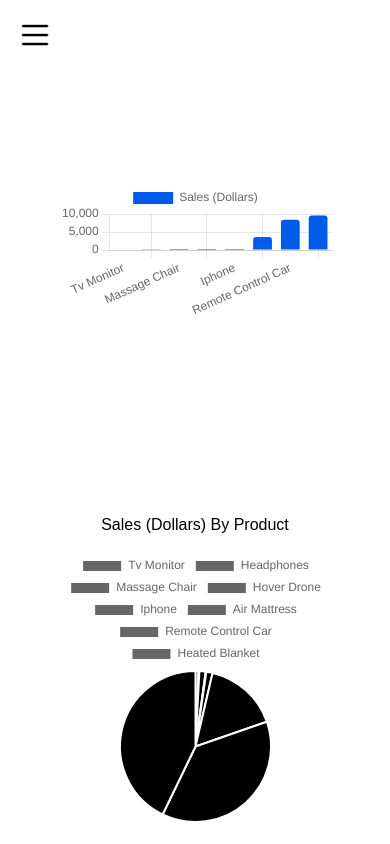
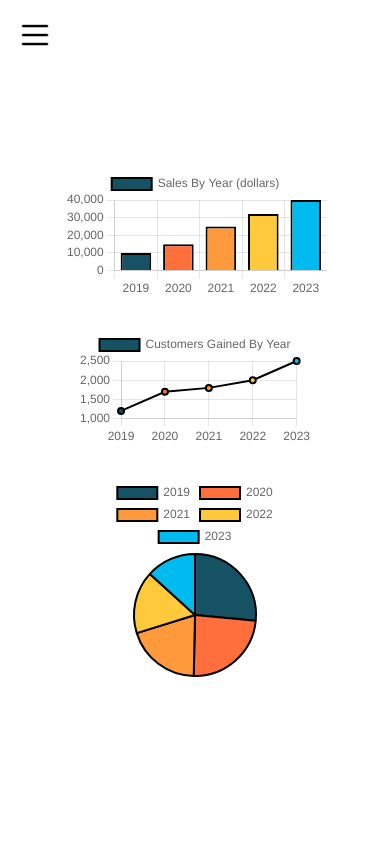
Before and after one commit to hsteele-creator/dashboard, a React (Create React App) app: page /Statistics in a window 390 px wide. Built offline with nearby package versions, Linux system fonts and the light colour scheme.

Commit message:
finished styling charts

```diff
--- /dev/null
+++ b/src/Components/BarChart.js
@@ -0,0 +1,15 @@
+import React from "react";
+import {Bar} from "react-chartjs-2"
+import {Chart as ChartJS} from "chart.js/auto"
+
+
+const BarChart = ({chartData}) => {
+
+    return (
+        <>
+        <Bar data={chartData} />
+        </>
+    )
+}
+
+export default BarChart
--- a/src/Components/Data.js
+++ b/src/Components/Data.js
@@ -114,6 +114,43 @@ const Data = {
       image: heatedblanket,
     },
   ],
+  ChartData :[
+    {
+      id: 1,
+      year : 2019,
+      sales : 10000,
+      customersGained : 1200,
+      customersLost : 200
+    },
+    {
+      id: 2,
+      year : 2020,
+      sales : 15000,
+      customersGained : 1700,
+      customersLost : 180
+    },
+    {
+      id: 3,
+      year : 2021,
+      sales : 25000,
+      customersGained : 1800,
+      customersLost : 150
+    },
+    {
+      id: 4,
+      year : 2022,
+      sales : 32000,
+      customersGained : 2000,
+      customersLost : 125
+    },
+    {
+      id: 5,
+      year : 2023,
+      sales : 40000,
+      customersGained : 2500,
+      customersLost : 100
+    }
+  ]
 };
 
 export default Data;
--- /dev/null
+++ b/src/Components/LineChart.js
@@ -0,0 +1,15 @@
+import React from "react";
+import {Line} from "react-chartjs-2"
+import {Chart as ChartJS} from "chart.js/auto"
+
+
+const LineChart = ({chartData}) => {
+
+    return (
+        <>
+        <Line data={chartData} />
+        </>
+    )
+}
+
+export default LineChart
--- /dev/null
+++ b/src/Components/PieChart.js
@@ -0,0 +1,15 @@
+import React from "react";
+import {Pie} from "react-chartjs-2"
+import {Chart as ChartJS} from "chart.js/auto"
+
+
+const PieChart = ({chartData}) => {
+
+    return (
+        <>
+        <Pie data={chartData} />
+        </>
+    )
+}
+
+export default PieChart
--- a/src/Components/Statistics.css
+++ b/src/Components/Statistics.css
@@ -1,36 +1,80 @@
 #statistics-main {
   display: flex;
-    justify-content: space-between;
+  justify-content: center;
+  align-items: center;
+  height: 100%;
+  width: 100%;
 }
 
 #charts-container {
+  width: 75%;
+  margin: 0 auto;
   display: flex;
-    flex-direction: column;
-    width: 70%;
-    margin: 0 auto;
+  align-items: center;
 }
 
-#bar-chart-container {
-    width: 100%;
-    height: 500px;
+#barchart-container {
+  width: 90%;
   display: flex;
   flex-direction: column;
   justify-content: center;
   align-items: center;
+  height: 400px;
+}
+
+#other-charts-container {
+  display: flex;
+  justify-content: space-evenly;
+  width: 100%;
+}
+
+#line-chart-container {
+  width: 50%;
+  display: flex;
+  align-items: center;
 }
 
 #pie-chart-container {
-    margin-top: 20px;
-    width: 40%;
+  width: 35%;
   display: flex;
   align-items: center;
-    justify-content: center;
-    flex-direction: column-reverse;
+  flex-direction: column;
+}
+
+#other-charts-container p {
+  text-align: center;
+  font-size: 12px;
 }
 
 @media screen and (max-width: 1000px) {
+  #charts-container {
+    height: 100vh;
+  }
+
+  #barchart-container {
+    margin: 0 auto;
+    max-height: 200px;
+  }
+
+  #other-charts-container {
+    flex-direction: column;
+    margin-top: 0;
+  }
+
+  #line-chart-container {
+    width: 90%;
+    display: flex;
+    justify-content: center;
+    margin: 30px auto;
+    max-height: 200px;
+  }
+
   #pie-chart-container {
     width: 100%;
-        margin-top: 0;
+    display: flex;
+    justify-content: center;
+    flex-direction: column;
+    margin: 0 auto;
+    max-height: 200px;
   }
 }
--- a/src/Components/Statistics.js
+++ b/src/Components/Statistics.js
@@ -1,66 +1,95 @@
-import React from "react";
+import React, { useState } from "react";
 import Sidebar from "./Sidebar";
 import "./Statistics.css";
+import BarChart from "./BarChart";
 import { useSelector } from "react-redux";
-import {
-  Chart as ChartJS,
-  CategoryScale,
-  LinearScale,
-  BarElement,
-  Tooltip,
-  Legend,
-  ArcElement,
-} from "chart.js";
-import { Bar, Pie, Line } from "react-chartjs-2";
-
-ChartJS.register(CategoryScale, LinearScale, BarElement, Tooltip, Legend);
-ChartJS.register(ArcElement, Tooltip, Legend);
-ChartJS.register(ArcElement, Tooltip, Legend);
+import LineChart from "./LineChart";
+import PieChart from "./PieChart"
 
 const Statistics = () => {
-  const data = useSelector((state) => state.Products);
-  const chartData = {
-    labels: data.map((product) => product.name),
+  const chartData = useSelector((state) => state.ChartData);
+  const barChartData = {
+    labels: chartData.map((item) => item.year),
     datasets: [
       {
-        label: "Sales (Dollars)",
-        data: data.map((product) => product.sales),
-        backgroundColor: "#005BEB",
-        title: "Price",
-        borderRadius: 3,
-        categoryPercentage: 0.75,
-        responsive: true,
+        label: "Sales By Year (dollars)",
+        data: chartData.map((item) => item.sales),
+        backgroundColor: [
+          "#155263",
+          "#ff6f3c",
+          "#ff9a3c",
+          "#ffc93c",
+          "#00bbf0",
+        ],
+        borderColor: "black",
+        borderWidth: 2,
+      },
+    ],
+  };
+
+  const lineChartData = {
+    labels: chartData.map((item) => item.year),
+    datasets: [
+      {
+        label: "Customers Gained By Year",
+        data: chartData.map((item) => item.customersGained),
+        backgroundColor: [
+          "#155263",
+          "#ff6f3c",
+          "#ff9a3c",
+          "#ffc93c",
+          "#00bbf0",
+        ],
+        borderColor: "black",
+        borderWidth: 2,
       },
     ],
   };
 
   const pieChartData = {
-    labels: data.map((product) => product.name),
+    labels: chartData.map((item) => item.year),
     datasets: [
       {
-        data: data.map((product) => product.sales),
-        backgroundColor: ["03045e", "023e8a", "0077b6", "0096c7", "c00b4d8", "48cae4", "90e0ef", "2b2d42"],
+        label: "Customers Lost By Year",
+        data: chartData.map((item) => item.customersLost),
+        backgroundColor: [
+          "#155263",
+          "#ff6f3c",
+          "#ff9a3c",
+          "#ffc93c",
+          "#00bbf0",
+        ],
+        borderColor: "black",
+        borderWidth: 2,
       },
     ],
   };
 
-  const options = {};
+
+
   return (
-    <>
     <div id="statistics-main">
       <Sidebar />
+
       <div id="charts-container">
-        <div id="bar-chart-container">
-          <Bar data={chartData} />
+        <div id="barchart-container">
+          <BarChart chartData={barChartData} />
+
+          <div id="other-charts-container">
+
+            <div id="line-chart-container">
+            <LineChart chartData={lineChartData} />
             </div>
+
+
             <div id="pie-chart-container">
-          <Pie data={pieChartData} options={options} />
-          <p>Sales (Dollars) By Product</p>
-          {/* <Line data={pieChartData} /> */}
+            <PieChart chartData={pieChartData} />
+            </div>
+
           </div>
         </div>
       </div>
-    </>
+    </div>
   );
 };
 
```
Lines whose indentation alone changed are shown as unchanged.
